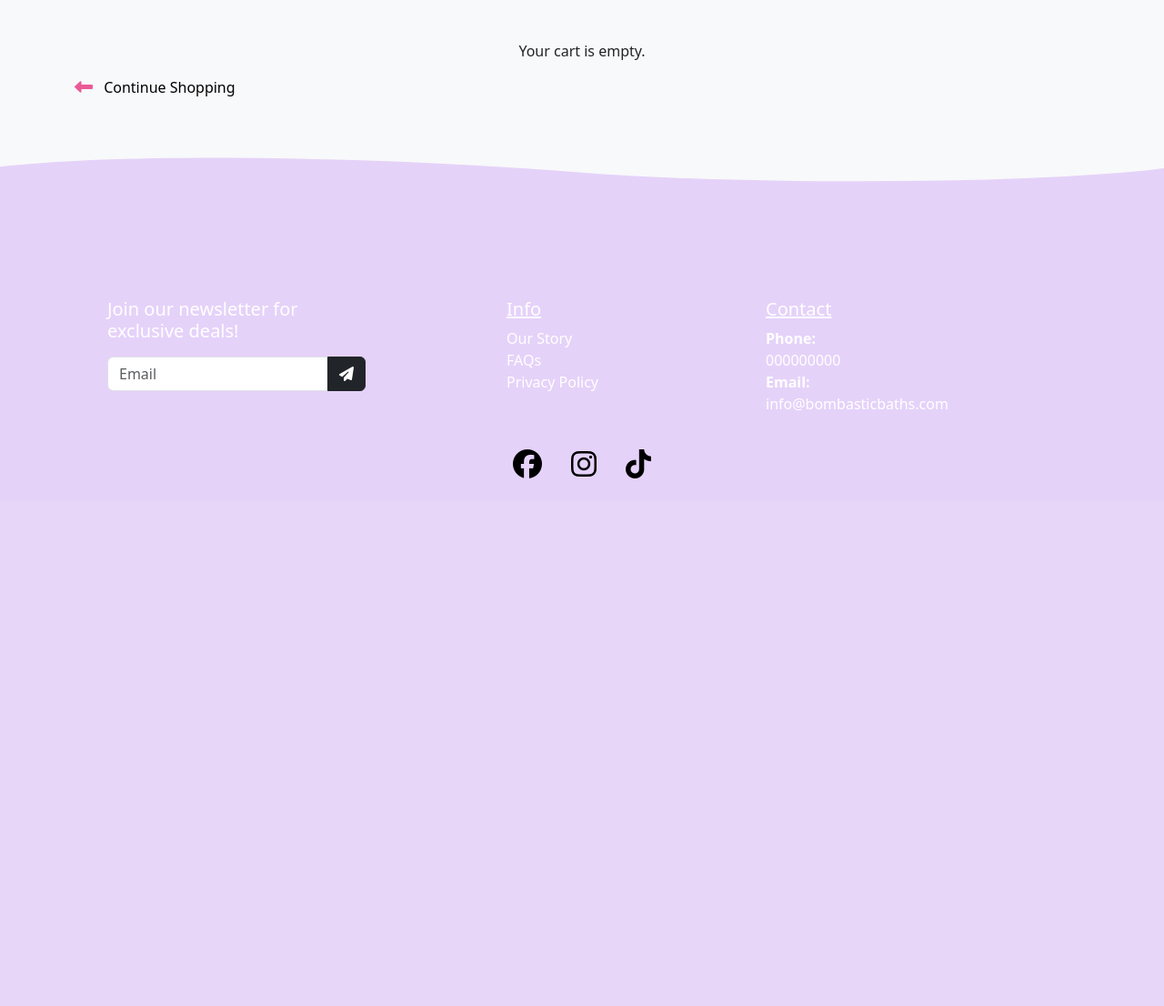
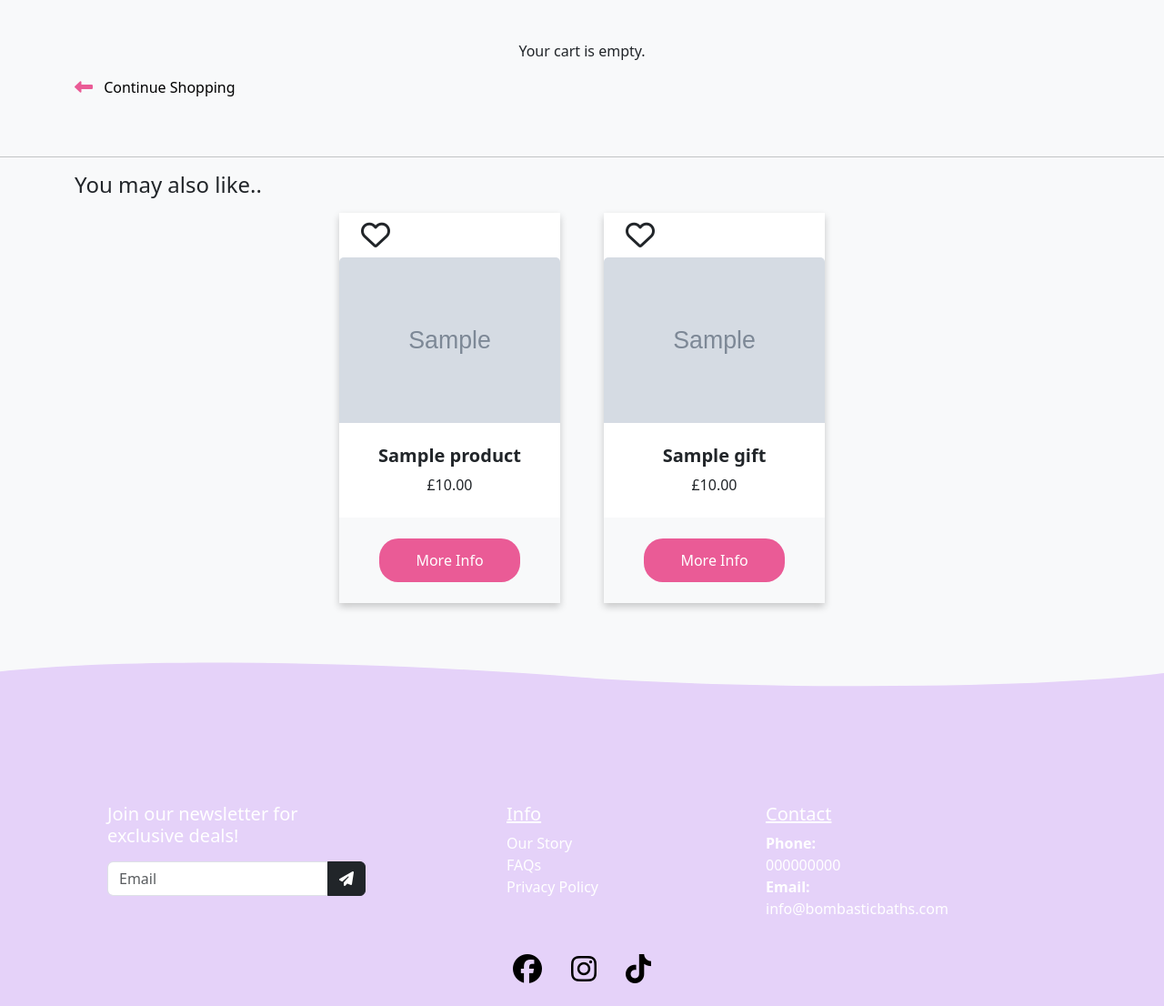
Before and after one commit to KlaraMartinsson/Bombastic-Baths, a Django app: page /cart/ in a window 1280 px wide. Shown: the part 269-1375 px from the top of the page at 91% size. Before the commit the page ends 795 px from the top, so only its background shows below. Run offline with Django 3.2, Linux system fonts and the light colour scheme; tables that the repository leaves empty hold one stand-in row (values such as "Sample post"); grey boxes marked "Sample" are stand-in pictures; some libraries are stand-ins or nearby versions.

Commit message:
Add a section displaying additional products that customers might be interested in

```diff
--- a/cart/templates/cart/cart.html
+++ b/cart/templates/cart/cart.html
@@ -104,6 +104,35 @@
         {% endif %}
     </div>
 </section>
+<hr>
+<div class="container">
+    <h7 class="text-start h4">You may also like..</h7>
+    <div class="row gx-4 gx-lg-5 row-cols-2 row-cols-md-3 row-cols-xl-4 justify-content-center mt-3">
+        {% for product in products %}
+            <div class="col mb-5 product-section">
+                <div class="card h-100">
+                    <i class="fa-regular fa-heart fa-2xl p-4"></i>
+                    <a href="{% if product.occasion %}{% url 'gift-details' product.slug %}{% else %}{% url 'bathbomb-details' product.slug %}{% endif %}">
+                        {% if product.image %}
+                            <img class="card-img-top" src="{{ product.image.url }}" alt="{{ product.name }}">
+                        {% else %}
+                            <img class="card-img-top" src="{% static 'images/default_image.png' %}" alt="{{product.name}}">
+                        {% endif %}
+                    </a>
+                    <div class="p-4">
+                        <div class="text-center">
+                            <h5 class="fw-bolder">{{ product.name }}</h5>
+                            £{{ product.price }}
+                        </div>
+                    </div>
+                    <div class="p-4 bg-light d-flex justify-content-center">
+                        <a href="{% if product.occasion %}{% url 'gift-details' product.slug %}{% else %}{% url 'bathbomb-details' product.slug %}{% endif %}"><button class="shopnow-btn">More Info</button></a>
+                    </div>
+                </div>
+            </div>
+        {% endfor %}
+    </div>
+</div>
 <!-- cart.html content ends here -->
 {% endblock %}
 
--- a/cart/views.py
+++ b/cart/views.py
@@ -1,12 +1,21 @@
 from django.shortcuts import render, redirect, get_object_or_404
 from django.urls import reverse
 from django.contrib import messages
-from products.models import Product
+from products.models import Product, Gift
 
 def shopping_cart(request):
     """A view that renders the shopping cart contents page"""
+    bathbombs = Product.objects.all().order_by('?')[:2]
+    gifts = Gift.objects.all().order_by('?')[:2]
 
-    return render (request, 'cart/cart.html')
+     # Combine products and gifts into a single list
+    products = list(bathbombs) + list(gifts)
+
+    context = {
+        'products': products,
+    }
+
+    return render (request, 'cart/cart.html', context)
 
 def add_to_cart(request, item_id):
     """Add a quantity of the specified product to the shopping cart"""
```
